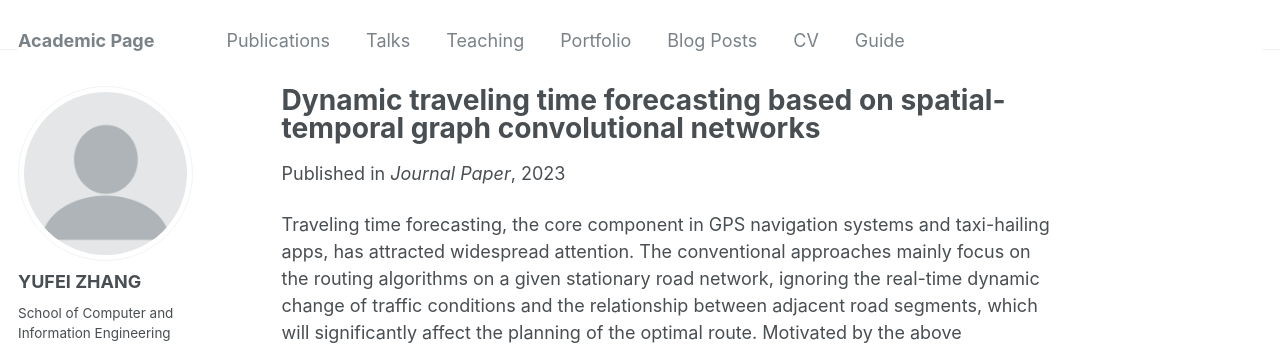
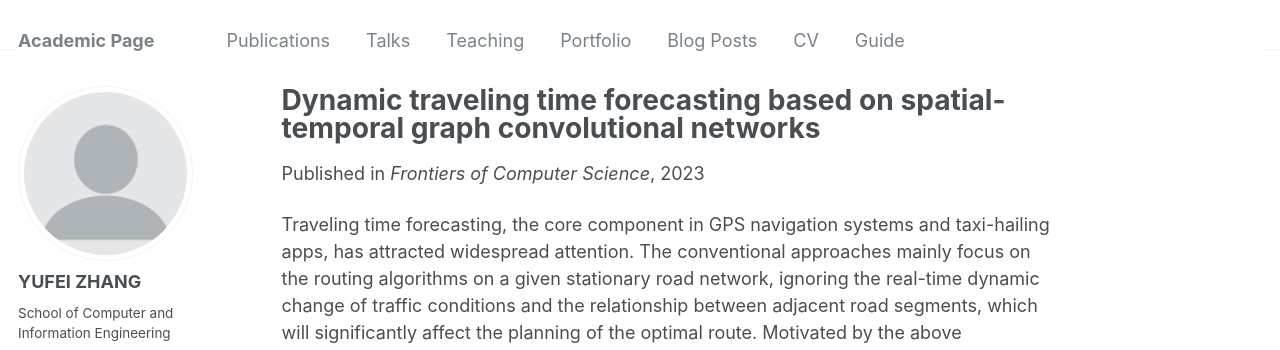
Before and after one commit to yfyaya/yfyaya.github.io, a Jekyll site: the page built from _publications/2023-12-02-FCS (Journal Paper).md, in a window 1280 px wide and 1381 px high. Shown: the top 350 px of the window. Built offline with Jekyll 4.4.1, drawn with Linux system fonts in a browser that asks for light colours; some web fonts are replaced.

Commit message:
Update and rename 2023-12-02-Frontiers of Computer Science(Journal Paper).md to 2023-12-02-FCS (Journal Paper).md

```diff
--- a/_publications/2023-12-02-Frontiers of Computer Science(Journal Paper).md
+++ b/_publications/2023-12-02-FCS (Journal Paper).md
@@ -3,7 +3,7 @@ title: "Dynamic traveling time forecasting based on spatial-temporal graph convo
 collection: Frontiers of Computer Science
 excerpt: 'This paper is about the number 1. The number 2 is left for future work.'
 date: 2023-12-02
-venue: 'Journal Paper'
+venue: 'Frontiers of Computer Science'
 paperurl: 'http://dx.doi.org/10.1007/s11704-023-2704-x'
 citation: 'Chen F, Zhang Y, Chen L, et al. Dynamic traveling time forecasting based on spatial-temporal graph convolutional networks[J]. Frontiers of Computer Science, 2023, 17(6): 176615.'
 ---
```
